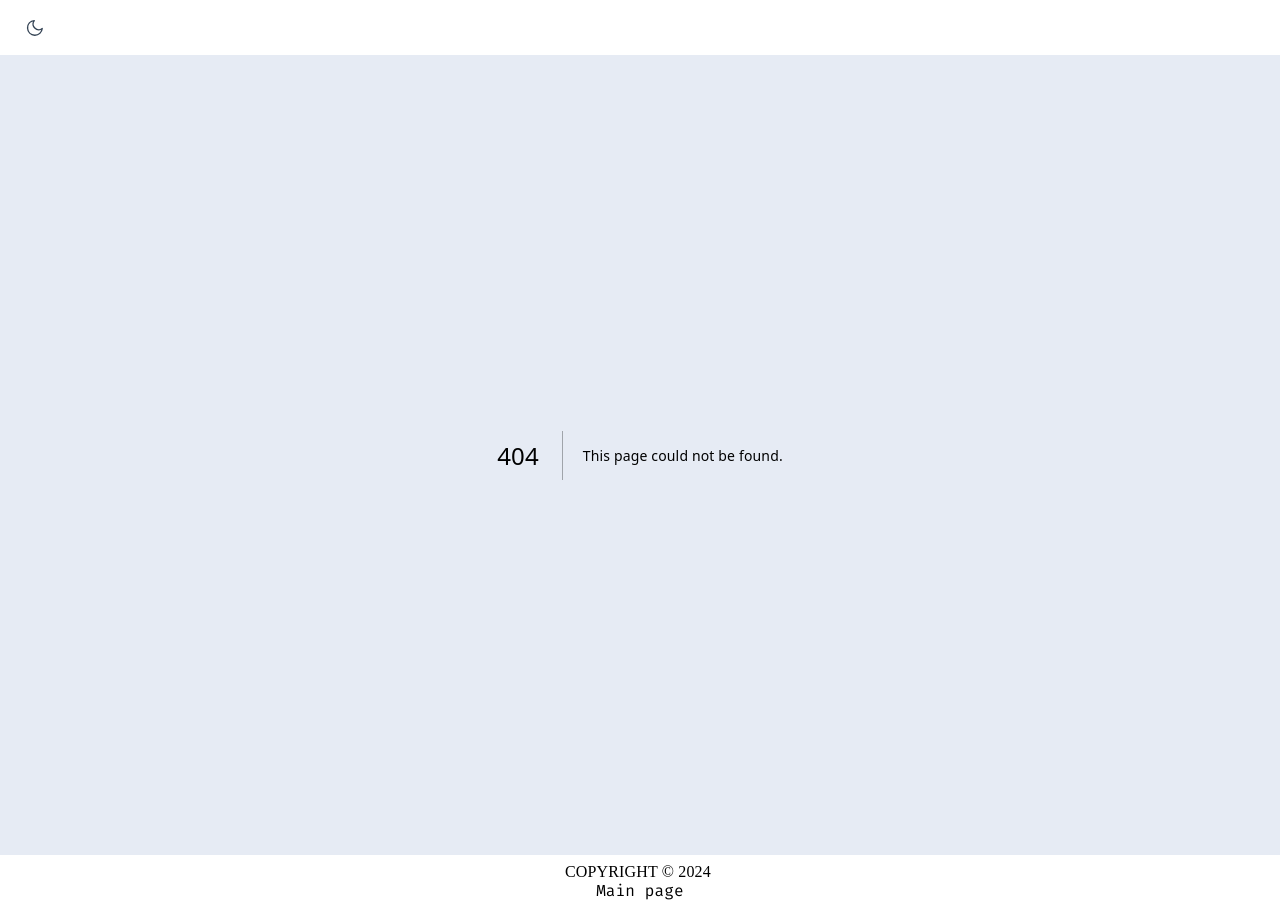
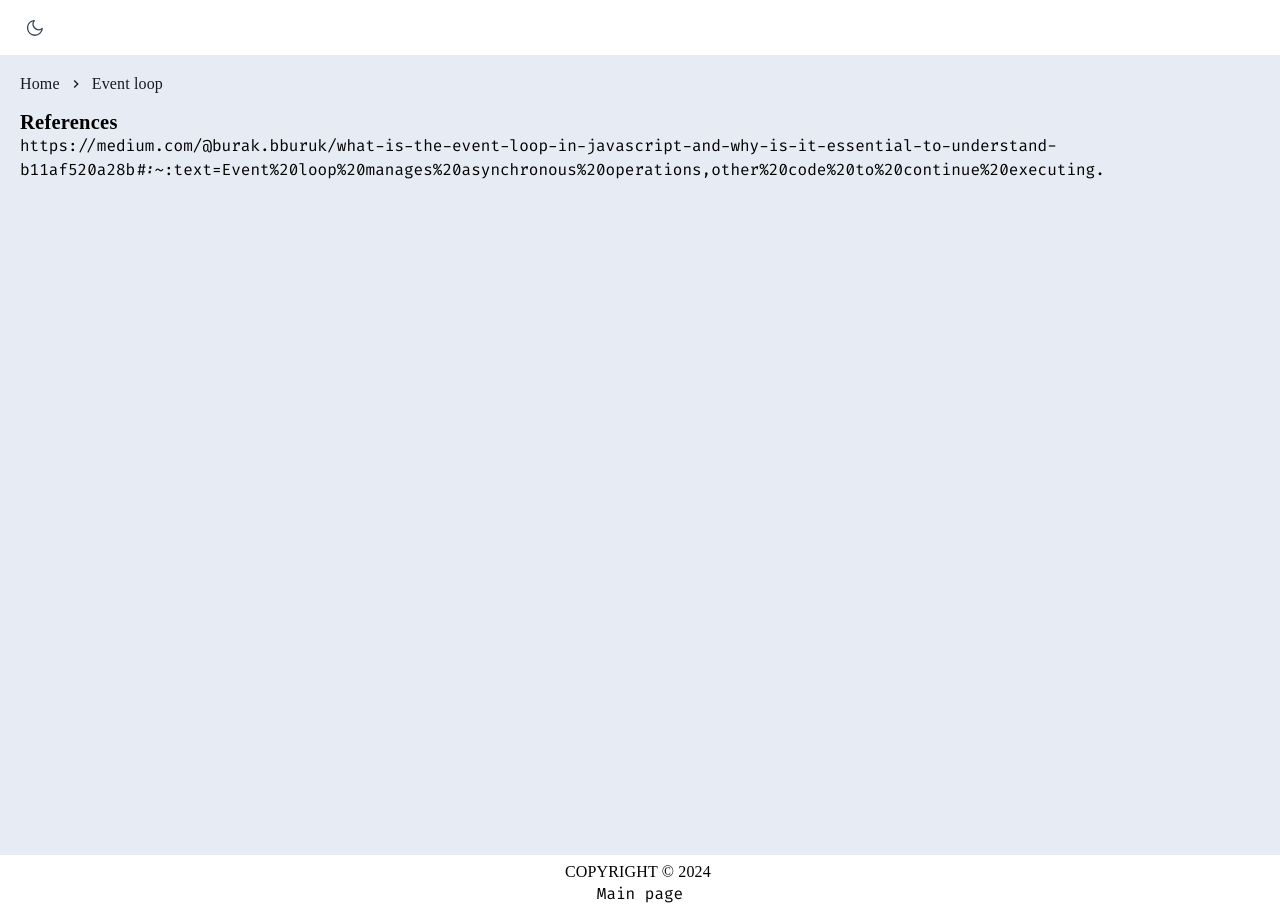
Before and after one commit to phamhongphuc1999/my-next-app, a Next.js app: page /js/event-loop in a window 1280 px wide. Before the commit this address had no page. Built offline with nearby package versions, Linux system fonts and the light colour scheme; what better-react-mathjax would draw is missing.

Commit message:
feat: new topics

```diff
--- /dev/null
+++ b/app/js/event-loop/page.tsx
@@ -0,0 +1,27 @@
+import { Typography } from '@mui/material';
+import Link from 'next/link';
+import CommonContainer from 'src/components/box/CommonContainer';
+import CssBreadcrumbs from 'src/components/CssBreadcrumbs';
+import NextSeo from 'src/components/NextSeo';
+
+export default function EventLoop() {
+  return (
+    <CommonContainer>
+      <NextSeo title="Event loop" />
+      <CssBreadcrumbs
+        configs={[{ label: 'Home', link: '/' }, { label: 'Event loop' }]}
+        className="mb-[1rem]"
+      />
+      <div className="mt-4">
+        <Typography variant="h4">References</Typography>
+        <Link
+          href="https://medium.com/@burak.bburuk/what-is-the-event-loop-in-javascript-and-why-is-it-essential-to-understand-b11af520a28b#:~:text=Event%20loop%20manages%20asynchronous%20operations,other%20code%20to%20continue%20executing."
+          target="_blank"
+          className="mt-[1rem] break-words"
+        >
+          https://medium.com/@burak.bburuk/what-is-the-event-loop-in-javascript-and-why-is-it-essential-to-understand-b11af520a28b#:~:text=Event%20loop%20manages%20asynchronous%20operations,other%20code%20to%20continue%20executing.
+        </Link>
+      </div>
+    </CommonContainer>
+  );
+}
--- /dev/null
+++ b/app/js/timeout-and-interval/page.tsx
@@ -0,0 +1,21 @@
+import { ArticleTitle } from 'src/components/box/ArticleBox';
+import CommonContainer from 'src/components/box/CommonContainer';
+import CssBreadcrumbs from 'src/components/CssBreadcrumbs';
+import NextSeo from 'src/components/NextSeo';
+
+export default function JsTimeoutAndInterval() {
+  return (
+    <CommonContainer>
+      <NextSeo title="setTimeout and setInterval" />
+      <CssBreadcrumbs
+        configs={[{ label: 'Home', link: '/' }, { label: 'setTimeout and setInterval' }]}
+        className="mb-[1rem]"
+      />
+      <ArticleTitle isMath>
+        {
+          'In Js, $\\textbf{setTimeout}$ and $\\textbf{setInterval}$ are asynchronous functions provided by brower (or Nodejs) that allow executing code non-blocking.'
+        }
+      </ArticleTitle>
+    </CommonContainer>
+  );
+}
--- a/app/page.tsx
+++ b/app/page.tsx
@@ -5,6 +5,7 @@ import { ArticleLI, ArticleUL } from 'src/components/box/ArticleBox';
 import CommonContainer from 'src/components/box/CommonContainer';
 import CssBreadcrumbs from 'src/components/CssBreadcrumbs';
 import NextSeo from 'src/components/NextSeo';
+import { ReferenceConfig } from 'src/configs/constance';
 
 export default function Home() {
   return (
@@ -12,11 +13,15 @@ export default function Home() {
       <NextSeo title="Home" />
       <CssBreadcrumbs configs={[{ label: 'Home' }]} className="mb-[1rem]" />
       <ArticleUL className="list-decimal">
-        <ArticleLI>
-          <Link href="/snark" className="hover:underline">
-            SNARK
-          </Link>
-        </ArticleLI>
+        {ReferenceConfig.map((item) => {
+          return (
+            <ArticleLI key={item.link}>
+              <Link href={item.link} className="hover:underline">
+                {item.title}
+              </Link>
+            </ArticleLI>
+          );
+        })}
       </ArticleUL>
     </CommonContainer>
   );
--- a/src/components/wrapper/ThemeWrapper.tsx
+++ b/src/components/wrapper/ThemeWrapper.tsx
@@ -1,12 +1,6 @@
 'use client';
 
-import {
-  createTheme,
-  CssBaseline,
-  darken,
-  responsiveFontSizes,
-  ThemeProvider,
-} from '@mui/material';
+import { createTheme, darken, responsiveFontSizes, ThemeProvider } from '@mui/material';
 import { deepmerge } from '@mui/utils';
 import { ReactNode, useMemo } from 'react';
 import { useAppContext } from 'src/context';
@@ -476,7 +470,6 @@ export default function ThemeWrapper({ children }: Props) {
 
   return (
     <ThemeProvider theme={responsiveFontSizes(deepmerge(theme, baseStyle))}>
-      <CssBaseline />
       {children}
     </ThemeProvider>
   );
--- /dev/null
+++ b/src/configs/constance.ts
@@ -0,0 +1,5 @@
+export const ReferenceConfig: Array<{ title: string; link: string }> = [
+  { title: 'SNARK', link: '//snark' },
+  { title: 'setTimeout and setInterval', link: '/js/timeout-and-interval' },
+  { title: 'Event loop in Js', link: '/js/event-loop' },
+];
--- a/tailwind.config.ts
+++ b/tailwind.config.ts
@@ -33,6 +33,14 @@ const config: Config = {
         },
       },
     },
+    screens: {
+      xsm: '600px',
+      sm: '760px',
+      md: '960px',
+      lg: '1280px',
+      xl: '1440px',
+      xxl: '1800px',
+    },
   },
   plugins: [],
 };
```
